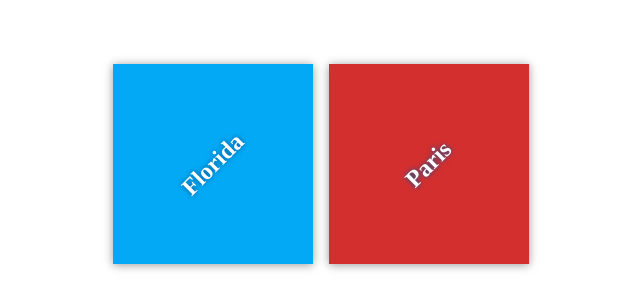
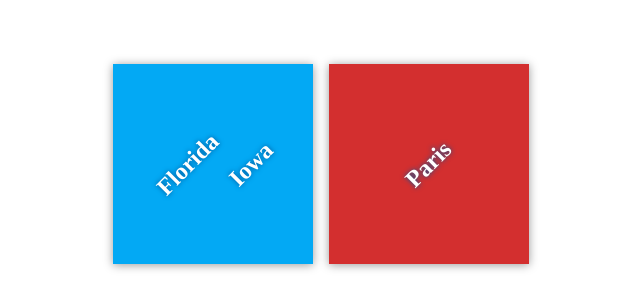
Before and after one commit to hntdhs/my-travel-plans, a plain HTML site: page index.html in a window 1280 px wide. Shown: the part 236-544 px from the top of the page, without its empty margins (319-959 px from the left). Drawn offline with Linux system fonts and the light colour scheme; files that its build step writes are made by us from their sources.

Commit message:
made topic branch to add iowa

```diff
--- a/index.html
+++ b/index.html
@@ -12,6 +12,7 @@
         <div class="destination-container">
             <div class="destination" id="florida">
                 <h2>Florida</h2>
+                <h2>Iowa</h2>
             </div>
 
             <div class="destination" id="paris">
```
